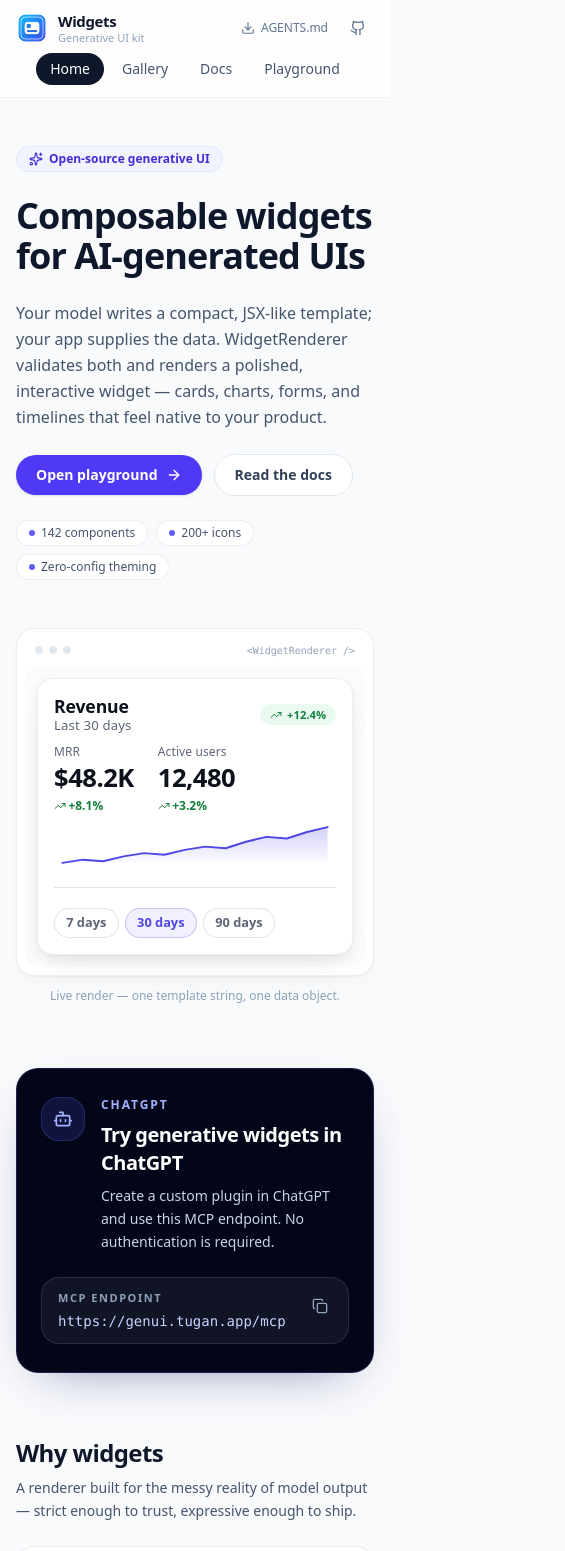
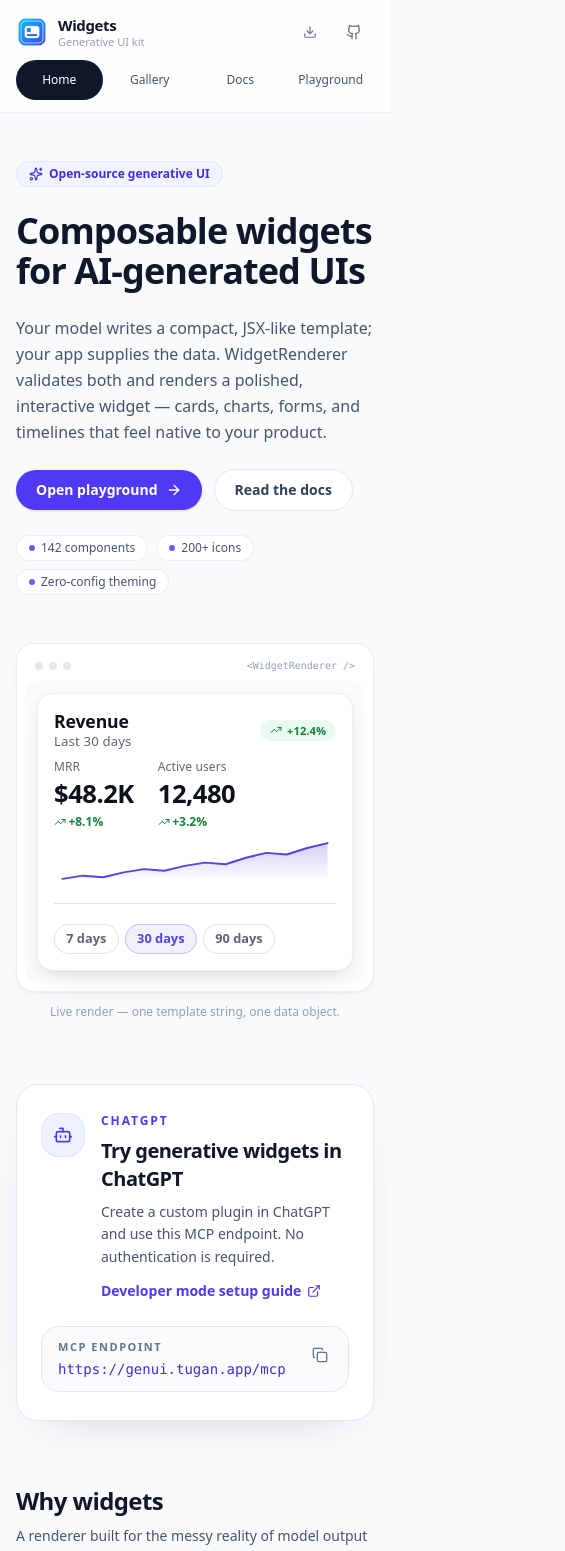
Before and after one commit to Gan-Tu/Widgets, a React (Vite) app: page / in a window 390 px wide. Shown: the top 1551 px of the page, 565 px wide, since content can reach past the window. Built offline with nearby package versions, Linux system fonts and the light colour scheme; the HTML template or start-up script is replaced by a standard one.

Commit message:
Refine ChatGPT callout for mobile

```diff
--- a/src/App.tsx
+++ b/src/App.tsx
@@ -16,7 +16,7 @@ const PlaygroundPage = lazy(() =>
 );
 
 const navLinkClass = ({ isActive }: { isActive: boolean }) =>
-  `cursor-pointer rounded-full px-3.5 py-1.5 text-sm font-medium transition-colors ${
+  `flex min-h-10 cursor-pointer items-center justify-center rounded-full px-1 py-2 text-center text-xs font-medium transition-colors sm:min-h-0 sm:px-3.5 sm:py-1.5 sm:text-sm ${
     isActive
       ? "bg-slate-900 text-white"
       : "text-slate-600 hover:bg-slate-100 hover:text-slate-900"
@@ -72,11 +72,11 @@ export default function App() {
     <div className="app-shell">
       <header className="sticky top-0 z-50 w-full border-b border-slate-200/60 bg-white/80 backdrop-blur">
         <div
-          className={`${containerClass} flex flex-wrap items-center justify-between gap-x-6 gap-y-2 py-3`}
+          className={`${containerClass} flex flex-wrap items-center justify-between gap-x-2 gap-y-2 py-3 sm:gap-x-6`}
         >
           <NavLink
             to="/"
-            className="flex items-center gap-2.5 rounded-xl transition-opacity hover:opacity-85 focus-visible:outline-none focus-visible:ring-2 focus-visible:ring-slate-400"
+            className="flex min-h-10 cursor-pointer items-center gap-2.5 rounded-xl transition-opacity hover:opacity-85 focus-visible:outline-none focus-visible:ring-2 focus-visible:ring-slate-400 sm:min-h-0"
             aria-label="Widgets — go to home"
           >
             <img
@@ -100,7 +100,7 @@ export default function App() {
             aria-label="Primary"
             className="order-3 w-full sm:order-none sm:w-auto"
           >
-            <div className="flex flex-wrap items-center justify-center gap-1">
+            <div className="grid grid-cols-4 gap-1 sm:flex sm:flex-wrap sm:items-center sm:justify-center">
               <NavLink to="/" end className={navLinkClass}>
                 Home
               </NavLink>
@@ -120,18 +120,19 @@ export default function App() {
             <a
               href="/AGENTS.md"
               download="AGENTS.md"
-              className="inline-flex cursor-pointer items-center gap-1.5 rounded-full px-2.5 py-1.5 text-xs font-medium text-slate-500 transition-colors hover:bg-slate-100 hover:text-slate-900"
+              aria-label="Download AGENTS.md"
+              className="inline-flex h-10 w-10 cursor-pointer items-center justify-center gap-1.5 rounded-full text-xs font-medium text-slate-500 transition-colors hover:bg-slate-100 hover:text-slate-900 sm:h-auto sm:w-auto sm:px-2.5 sm:py-1.5"
               title="Download AGENTS.md — the widget spec for coding agents"
             >
               <Download className="h-3.5 w-3.5" aria-hidden />
-              AGENTS.md
+              <span className="hidden md:inline">AGENTS.md</span>
             </a>
             <a
               href="https://github.com/Gan-Tu/Widgets"
               target="_blank"
               rel="noreferrer"
               aria-label="View source on GitHub"
-              className="inline-flex h-8 w-8 cursor-pointer items-center justify-center rounded-full text-slate-500 transition-colors hover:bg-slate-100 hover:text-slate-900"
+              className="inline-flex h-10 w-10 cursor-pointer items-center justify-center rounded-full text-slate-500 transition-colors hover:bg-slate-100 hover:text-slate-900 sm:h-8 sm:w-8"
             >
               <Github className="h-4 w-4" aria-hidden />
             </a>
--- a/src/pages/Home.tsx
+++ b/src/pages/Home.tsx
@@ -6,6 +6,7 @@ import {
   Check,
   ChevronRight,
   Copy,
+  ExternalLink,
   PackageOpen,
   Palette,
   Sparkles
@@ -20,6 +21,8 @@ const cardClass =
   "rounded-2xl border border-slate-200/70 bg-white shadow-[0_1px_2px_rgba(16,20,28,0.04),0_8px_24px_-12px_rgba(16,20,28,0.08)]";
 
 const mcpEndpoint = "https://genui.tugan.app/mcp";
+const developerModeGuideUrl =
+  "https://developers.openai.com/api/docs/guides/developer-mode";
 
 const heroTemplate = `
 <Card size="md">
@@ -104,7 +107,15 @@ import { WidgetRenderer } from "@tugan/widgets";
   onAction={(action) => handleAction(action)}
 />`;
 
-function CopyButton({ text, label = "code" }: { text: string; label?: string }) {
+function CopyButton({
+  text,
+  label = "code",
+  tone = "dark"
+}: {
+  text: string;
+  label?: string;
+  tone?: "dark" | "light";
+}) {
   const [copied, setCopied] = useState(false);
 
   const handleCopy = async () => {
@@ -122,10 +133,19 @@ function CopyButton({ text, label = "code" }: { text: string; label?: string })
       type="button"
       onClick={handleCopy}
       aria-label={copied ? `Copied ${label}` : `Copy ${label}`}
-      className="absolute right-3 top-3 inline-flex h-8 w-8 cursor-pointer items-center justify-center rounded-lg text-slate-400 transition-colors hover:bg-white/10 hover:text-slate-100 focus-visible:outline-none focus-visible:ring-2 focus-visible:ring-slate-500"
+      className={`absolute right-3 top-3 inline-flex h-8 w-8 cursor-pointer items-center justify-center rounded-lg transition-colors focus-visible:outline-none focus-visible:ring-2 ${
+        tone === "light"
+          ? "text-slate-500 hover:bg-white hover:text-slate-700 focus-visible:ring-indigo-500"
+          : "text-slate-400 hover:bg-white/10 hover:text-slate-100 focus-visible:ring-slate-500"
+      }`}
     >
       {copied ? (
-        <Check className="h-4 w-4 text-emerald-400" aria-hidden />
+        <Check
+          className={`h-4 w-4 ${
+            tone === "light" ? "text-emerald-600" : "text-emerald-400"
+          }`}
+          aria-hidden
+        />
       ) : (
         <Copy className="h-4 w-4" aria-hidden />
       )}
@@ -263,38 +283,51 @@ export function HomePage() {
       <motion.section
         {...fadeIn(0)}
         aria-labelledby="chatgpt-callout-title"
-        className="overflow-hidden rounded-3xl border border-indigo-400/20 bg-slate-950 px-6 py-7 text-white shadow-[0_18px_50px_-28px_rgba(49,46,129,0.65)] md:px-8 md:py-8"
+        className="overflow-hidden rounded-3xl border border-indigo-100 bg-white px-6 py-7 text-slate-900 shadow-[0_18px_50px_-32px_rgba(15,23,42,0.24)] md:px-8 md:py-8"
       >
         <div className="grid items-center gap-6 md:grid-cols-[1fr_minmax(300px,0.75fr)] md:gap-10">
           <div className="flex gap-4">
-            <div className="flex h-11 w-11 shrink-0 items-center justify-center rounded-2xl bg-indigo-500/15 text-indigo-300 ring-1 ring-inset ring-indigo-400/20">
+            <div className="flex h-11 w-11 shrink-0 items-center justify-center rounded-2xl bg-indigo-50 text-indigo-600 ring-1 ring-inset ring-indigo-100">
               <Bot className="h-5 w-5" aria-hidden />
             </div>
             <div>
-              <p className="text-xs font-semibold uppercase tracking-[0.16em] text-indigo-300">
+              <p className="text-xs font-semibold uppercase tracking-[0.16em] text-indigo-600">
                 ChatGPT
               </p>
               <h2
                 id="chatgpt-callout-title"
-                className="mt-2 text-xl font-semibold tracking-tight md:text-2xl"
+                className="mt-2 text-xl font-semibold tracking-tight text-slate-900 md:text-2xl"
               >
                 Try generative widgets in ChatGPT
               </h2>
-              <p className="mt-2 max-w-xl text-sm leading-relaxed text-slate-300 md:text-base">
+              <p className="mt-2 max-w-xl text-sm leading-relaxed text-slate-600 md:text-base">
                 Create a custom plugin in ChatGPT and use this MCP endpoint. No
                 authentication is required.
               </p>
+              <a
+                href={developerModeGuideUrl}
+                target="_blank"
+                rel="noreferrer"
+                className="mt-3 inline-flex cursor-pointer items-center gap-1.5 rounded-md text-sm font-semibold text-indigo-600 transition-colors hover:text-indigo-500 focus-visible:outline-none focus-visible:ring-2 focus-visible:ring-indigo-500 focus-visible:ring-offset-2"
+              >
+                Developer mode setup guide
+                <ExternalLink className="h-3.5 w-3.5" aria-hidden />
+              </a>
             </div>
           </div>
 
-          <div className="relative min-w-0 rounded-2xl border border-white/10 bg-white/[0.06] px-4 py-3 pr-14">
-            <p className="text-[11px] font-semibold uppercase tracking-[0.14em] text-slate-400">
+          <div className="relative min-w-0 rounded-2xl border border-slate-200 bg-slate-50/80 px-4 py-3 pr-14">
+            <p className="text-[11px] font-semibold uppercase tracking-[0.14em] text-slate-500">
               MCP endpoint
             </p>
-            <code className="mt-1 block overflow-x-auto whitespace-nowrap font-mono text-sm text-indigo-200">
+            <code className="mt-1 block overflow-x-auto whitespace-nowrap font-mono text-sm text-indigo-700">
               {mcpEndpoint}
             </code>
-            <CopyButton text={mcpEndpoint} label="MCP endpoint" />
+            <CopyButton
+              text={mcpEndpoint}
+              label="MCP endpoint"
+              tone="light"
+            />
           </div>
         </div>
       </motion.section>
@@ -332,7 +365,10 @@ export function HomePage() {
       </section>
 
       <section className="grid gap-4 lg:grid-cols-[1fr_340px] lg:items-start">
-        <motion.div {...fadeIn(0)} className={`${cardClass} p-6 md:p-8`}>
+        <motion.div
+          {...fadeIn(0)}
+          className={`${cardClass} min-w-0 p-6 md:p-8`}
+        >
           <h2 className="text-2xl font-semibold tracking-tight text-slate-900">
             Quick start
           </h2>
@@ -348,7 +384,10 @@ export function HomePage() {
           </div>
         </motion.div>
 
-        <motion.div {...fadeIn(0.07)} className={`${cardClass} p-4 md:p-5`}>
+        <motion.div
+          {...fadeIn(0.07)}
+          className={`${cardClass} min-w-0 p-4 md:p-5`}
+        >
           <h3 className="px-3 pt-1 text-base font-semibold text-slate-900">
             Next steps
           </h3>
```
